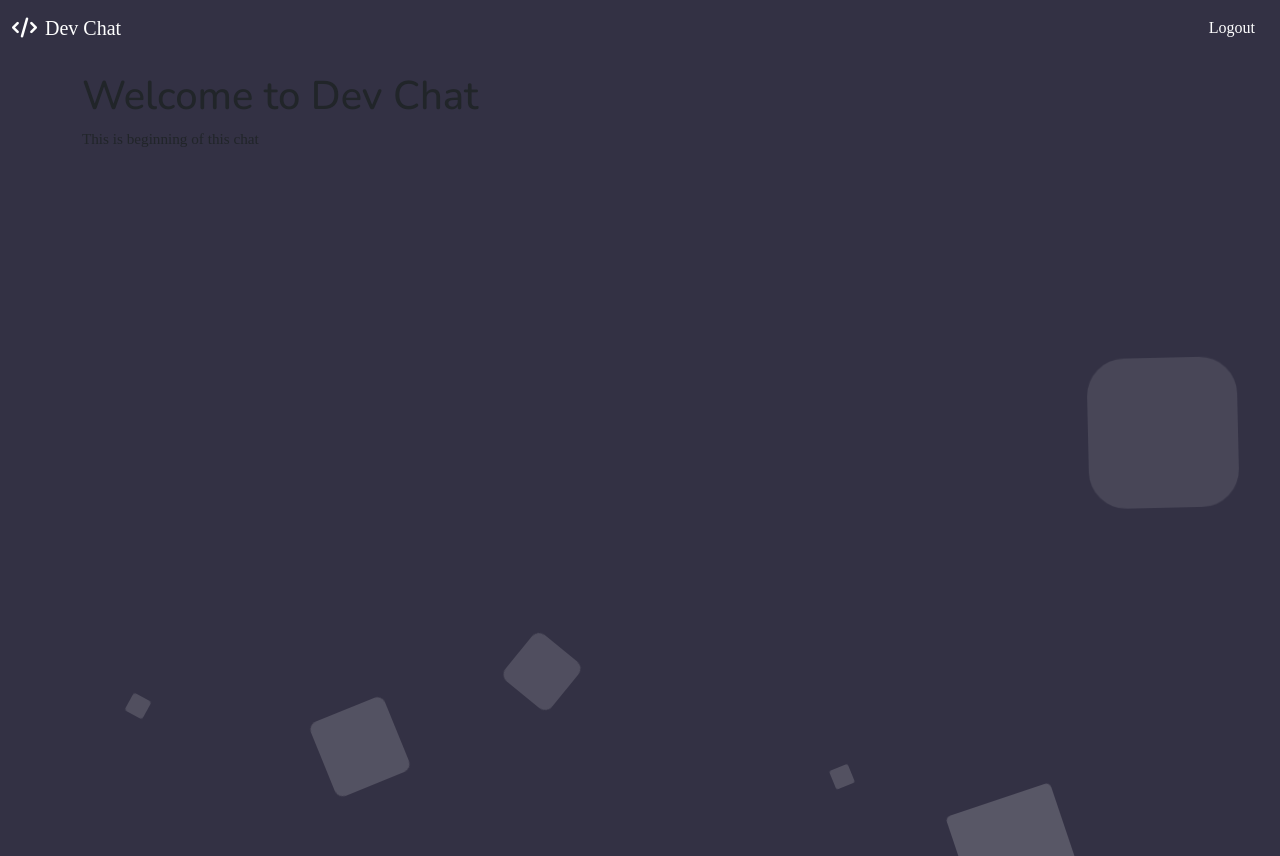
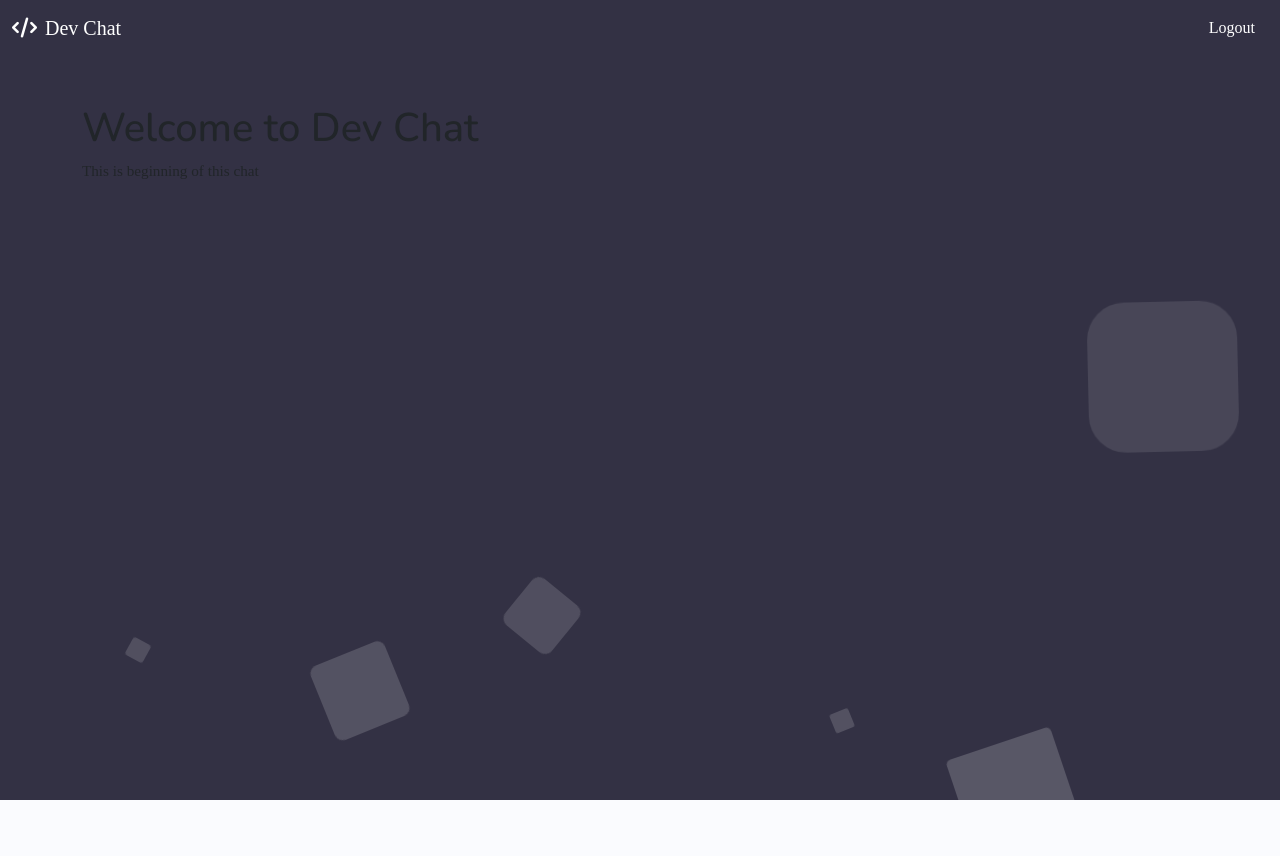
Before and after one commit to pedrotiagojesus/dev-chat, a React (Vite) app: page /dev-chat/dashboard in a window 1280 px wide. After the commit the page ends 800 px from the top, so only its background shows below. Built offline with nearby package versions, Linux system fonts and the light colour scheme; no server answers; sample sign-in values are in the browser's storage; a web font is replaced by a local one.

Commit message:
Move background image to App.tsx

```diff
--- a/src/App.css
+++ b/src/App.css
@@ -0,0 +1,11 @@
+main {
+    height: 100vh;
+}
+
+main .content {
+    padding-top: calc(var(--theme-header-height) + 2rem);
+}
+
+main.no-header .content {
+    padding-top: 0;
+}
--- a/src/App.tsx
+++ b/src/App.tsx
@@ -13,6 +13,7 @@ import { useAuthentication } from "./hooks/firebase/useAuthentication";
 
 // Components
 import Header from "./components/Header/Header";
+import BackgroundAnimated from "./components/BackgroundAnimated/BackgroundAnimated";
 
 // Pages
 import Homepage from "./pages/Homepage/Homepage";
@@ -42,7 +43,9 @@ function App() {
             <AuthProvider value={{ user }}>
                 <BrowserRouter>
                     {user ? <Header /> : ""}
-                    <main>
+                    <main className={user ? "" : "no-header"}>
+                        <BackgroundAnimated />
+                        <div className="content">
                             <Routes>
                                 <Route
                                     path="/dev-chat"
@@ -89,6 +92,7 @@ function App() {
                                     }
                                 ></Route>
                             </Routes>
+                        </div>
                     </main>
                 </BrowserRouter>
             </AuthProvider>
--- a/src/components/BackgroundAnimated/BackgroundAnimated.css
+++ b/src/components/BackgroundAnimated/BackgroundAnimated.css
@@ -1,21 +1,22 @@
-.area {
+.background-animated {
     background: #333144;
     background: -webkit-linear-gradient(to left, #8f94fb, #4e54c8);
     width: 100%;
-    height: 100vh;
+    height: 100%;
     position: absolute;
 }
 
-.circles {
+.background-animated .circles {
     position: absolute;
     top: 0;
     left: 0;
     width: 100%;
     height: 100%;
     overflow: hidden;
+    padding: 0;
 }
 
-.circles li {
+.background-animated .circles li {
     position: absolute;
     display: block;
     list-style: none;
@@ -26,14 +27,14 @@
     bottom: -150px;
 }
 
-.circles li:nth-child(1) {
+.background-animated .circles li:nth-child(1) {
     left: 25%;
     width: 80px;
     height: 80px;
     animation-delay: 0s;
 }
 
-.circles li:nth-child(2) {
+.background-animated .circles li:nth-child(2) {
     left: 10%;
     width: 20px;
     height: 20px;
@@ -41,14 +42,14 @@
     animation-duration: 12s;
 }
 
-.circles li:nth-child(3) {
+.background-animated .circles li:nth-child(3) {
     left: 70%;
     width: 20px;
     height: 20px;
     animation-delay: 4s;
 }
 
-.circles li:nth-child(4) {
+.background-animated .circles li:nth-child(4) {
     left: 40%;
     width: 60px;
     height: 60px;
@@ -56,28 +57,28 @@
     animation-duration: 18s;
 }
 
-.circles li:nth-child(5) {
+.background-animated .circles li:nth-child(5) {
     left: 65%;
     width: 20px;
     height: 20px;
     animation-delay: 0s;
 }
 
-.circles li:nth-child(6) {
+.background-animated .circles li:nth-child(6) {
     left: 75%;
     width: 110px;
     height: 110px;
     animation-delay: 3s;
 }
 
-.circles li:nth-child(7) {
+.background-animated .circles li:nth-child(7) {
     left: 35%;
     width: 150px;
     height: 150px;
     animation-delay: 7s;
 }
 
-.circles li:nth-child(8) {
+.background-animated .circles li:nth-child(8) {
     left: 50%;
     width: 25px;
     height: 25px;
@@ -85,7 +86,7 @@
     animation-duration: 45s;
 }
 
-.circles li:nth-child(9) {
+.background-animated .circles li:nth-child(9) {
     left: 20%;
     width: 15px;
     height: 15px;
@@ -93,7 +94,7 @@
     animation-duration: 35s;
 }
 
-.circles li:nth-child(10) {
+.background-animated .circles li:nth-child(10) {
     left: 85%;
     width: 150px;
     height: 150px;
--- a/src/components/BackgroundAnimated/BackgroundAnimated.tsx
+++ b/src/components/BackgroundAnimated/BackgroundAnimated.tsx
@@ -2,7 +2,7 @@ import "./BackgroundAnimated.css";
 
 const BackgroundAnimated = () => {
     return (
-        <div className="area">
+        <div className="background-animated">
             <ul className="circles">
                 <li></li>
                 <li></li>
--- a/src/components/Header/Header.css
+++ b/src/components/Header/Header.css
@@ -1,8 +1,3 @@
-header {
-    height: var(--theme-header-height);
-    background-color: #333144;
-}
-
 header .navbar {
     --bs-navbar-brand-color: #fff;
     --bs-navbar-brand-font-size: 1.25rem;
--- a/src/components/Header/Header.tsx
+++ b/src/components/Header/Header.tsx
@@ -9,7 +9,7 @@ const Header = () => {
 
     return (
         <header>
-            <nav className="navbar">
+            <nav className="navbar fixed-top">
                 <div className="container-fluid">
                     <a className="navbar-brand" href="#">
                         <i className="fa-solid fa-code"></i>
--- a/src/pages/Dashboard/Dashboard.css
+++ b/src/pages/Dashboard/Dashboard.css
@@ -1,7 +1,3 @@
 #dashboard {
-    height: calc(100vh - var(--theme-header-height));
-}
-
-#dashboard .area {
     height: 100%;
 }
--- a/src/pages/Dashboard/Dashboard.tsx
+++ b/src/pages/Dashboard/Dashboard.tsx
@@ -2,13 +2,11 @@
 import "./Dashboard.css";
 
 // Components
-import BackgroundAnimated from "../../components/BackgroundAnimated/BackgroundAnimated";
 import Channel from "../../components/Channel/Channel";
 
 const Dashboard = () => {
     return (
         <div id="dashboard">
-            <BackgroundAnimated />
             <div className="container">
                 <Channel />
             </div>
--- a/src/pages/Homepage/Homepage.tsx
+++ b/src/pages/Homepage/Homepage.tsx
@@ -3,13 +3,9 @@ import { Link } from "react-router-dom";
 // CSS
 import "./Homepage.css";
 
-// Components
-import BackgroundAnimated from "../../components/BackgroundAnimated/BackgroundAnimated";
-
 const Homepage = () => {
     return (
         <div id="page-homepage">
-            <BackgroundAnimated />
             <div className="container">
                 <div className="row">
                     <div className="col-xl-5">
--- a/src/pages/Login/Login.tsx
+++ b/src/pages/Login/Login.tsx
@@ -12,9 +12,6 @@ import { useLoginForm } from "../../hooks/useLoginForm";
 
 // Utils
 import { signIn } from "../../utils/Firebase";
-
-// Components
-import BackgroundAnimated from "../../components/BackgroundAnimated/BackgroundAnimated";
 
 // Sweetalert 2
 import Swal from "sweetalert2";
@@ -53,7 +50,6 @@ const Login = () => {
 
     return (
         <div id="page-login">
-            <BackgroundAnimated />
             <div className="container">
                 <div className="row">
                     <div className="col-xl-5">
--- a/src/pages/RecoverPassword/RecoverPassword.tsx
+++ b/src/pages/RecoverPassword/RecoverPassword.tsx
@@ -10,9 +10,6 @@ import { RecoverPasswordFormSchema } from "../../schemas/recoverPasswordFormSche
 // Hooks
 import { useRecoverPasswordForm } from "../../hooks/useRecoverPasswordForm";
 import { useAuthentication } from "../../hooks/firebase/useAuthentication";
-
-// Components
-import BackgroundAnimated from "../../components/BackgroundAnimated/BackgroundAnimated";
 
 // Sweetalert 2
 import Swal from "sweetalert2";
@@ -39,7 +36,6 @@ const RecoverPassword = () => {
 
     return (
         <div id="page-recover-password">
-            <BackgroundAnimated />
             <div className="container">
                 <div className="row">
                     <div className="col-xl-5">
--- a/src/pages/SignUp/SignUp.tsx
+++ b/src/pages/SignUp/SignUp.tsx
@@ -10,9 +10,6 @@ import { SignUpFormSchema } from "../../schemas/signUpFormSchema";
 // Hooks
 import { useSignUpForm } from "../../hooks/useSignUpForm";
 import { useAuthentication } from "../../hooks/firebase/useAuthentication";
-
-// Components
-import BackgroundAnimated from "../../components/BackgroundAnimated/BackgroundAnimated";
 
 // Sweetalert 2
 import Swal from "sweetalert2";
@@ -50,7 +47,6 @@ const SignUp = () => {
 
     return (
         <div id="page-sign-up">
-            <BackgroundAnimated />
             <div className="container">
                 <div className="row">
                     <div className="col-xl-5">
```
Lines whose indentation alone changed are shown as unchanged.
